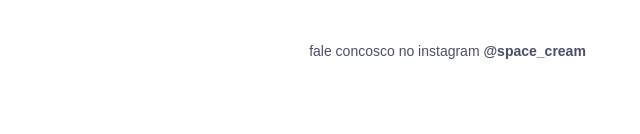
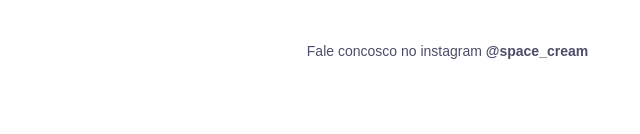
Before and after one commit to ohenrick/DesafioGridAnimacao, a plain HTML site: page index.html in a window 1280 px wide. Shown: the part 624-758 px from the top of the page, 381-1021 px from the left. Drawn offline with Linux system fonts and the light colour scheme; a web font is replaced by a local one.

Commit message:
Update index.html

```diff
--- a/index.html
+++ b/index.html
@@ -113,7 +113,7 @@
       </main>
 
       <footer>
-        <p>fale concosco no instagram <a href="http://www.instagram.com/space_cream" target="_blank" title="Instagram Space Cream">@space_cream</a></p>
+        <p>Fale concosco no instagram <a href="http://www.instagram.com/space_cream" target="_blank" title="Instagram Space Cream">@space_cream</a></p>
       </footer>
 
     </div>
```
